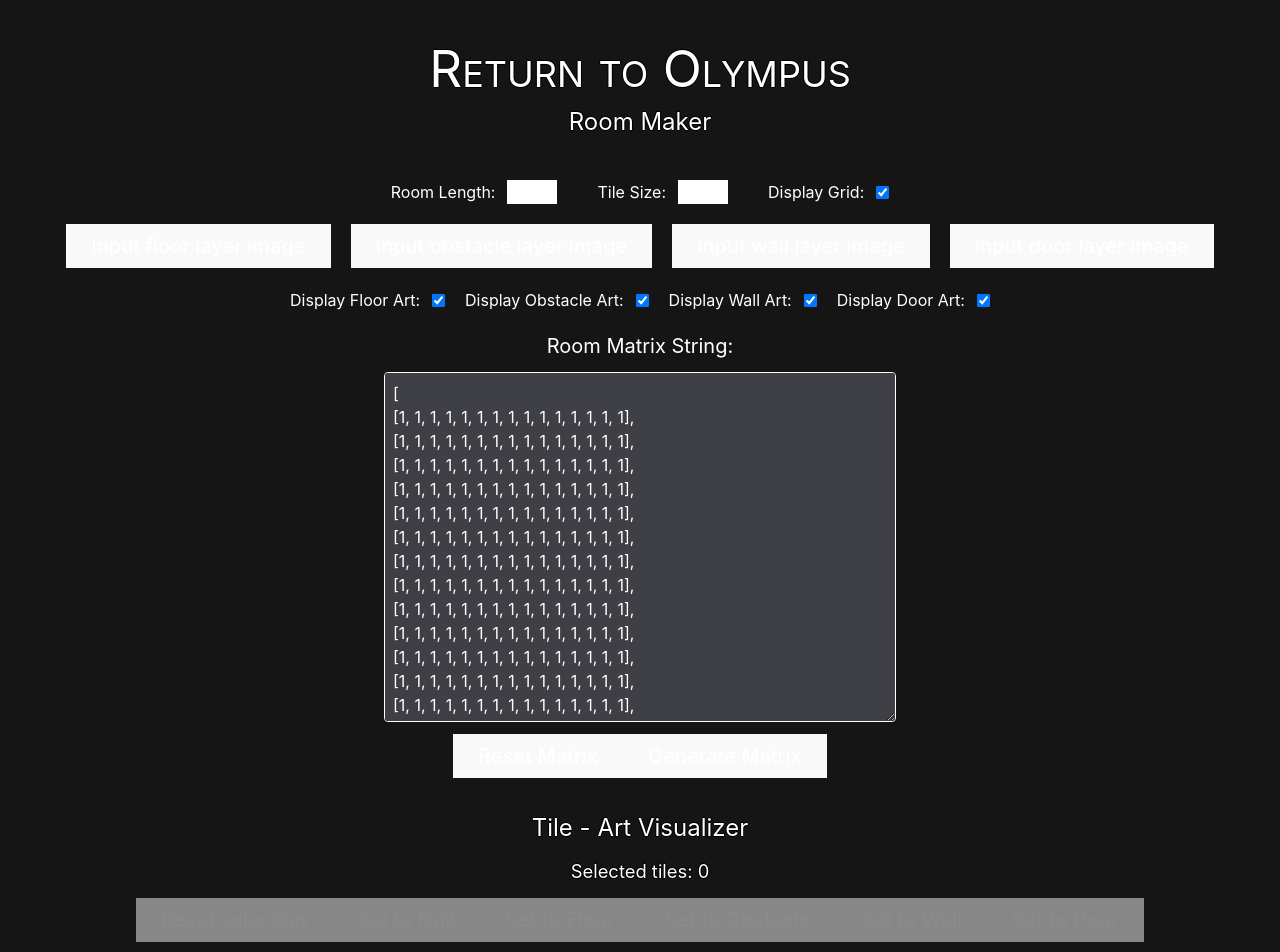
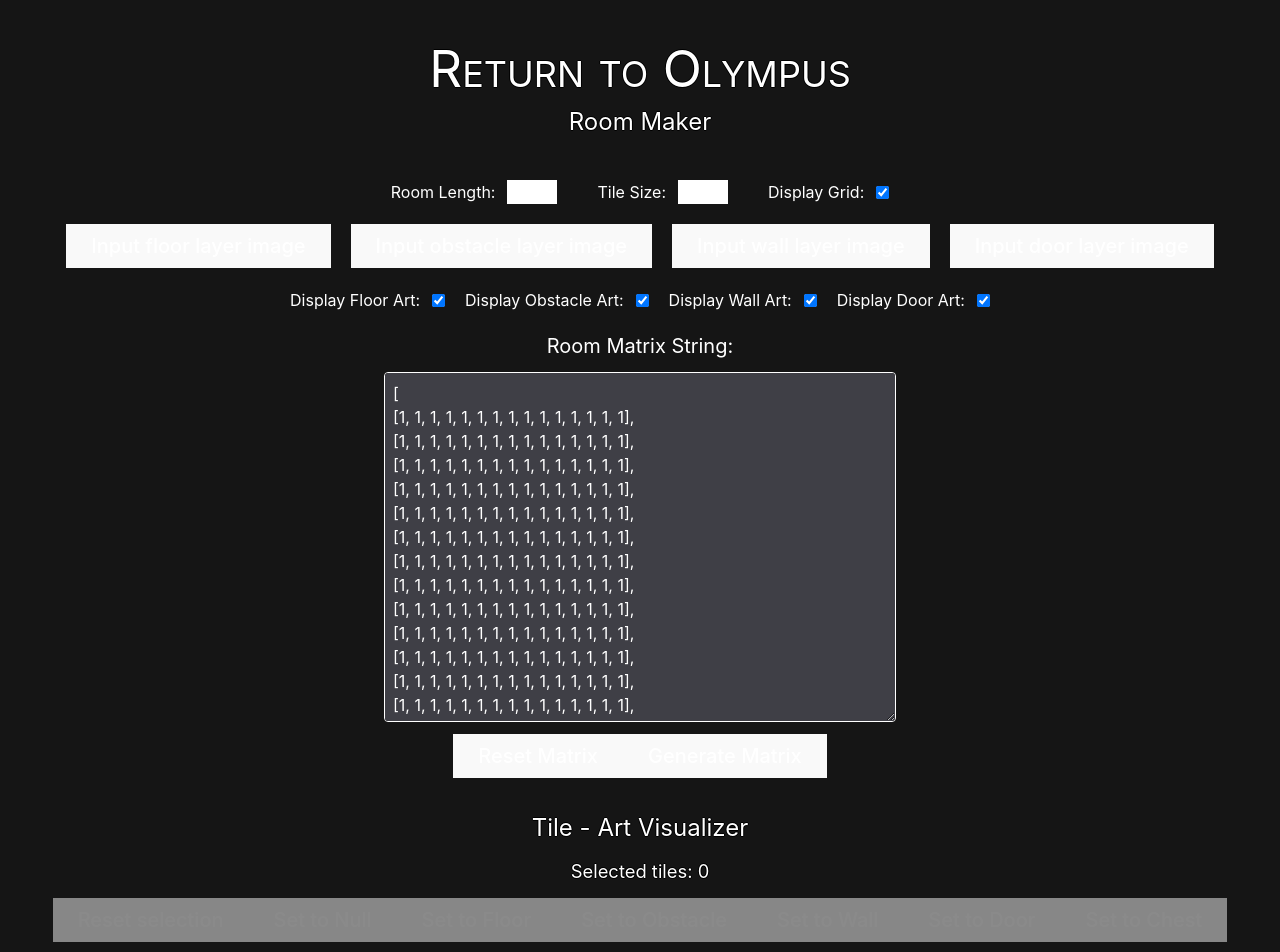
Before and after one commit to codetrifecta/rto-room-maker, a React (Vite) app: page / in a window 1280 px wide. Shown: the top 952 px of the page. Built offline with nearby package versions, Linux system fonts and the light colour scheme; a web font is replaced by a local one.

Commit message:
Implement chest tile

```diff
--- a/src/App.tsx
+++ b/src/App.tsx
@@ -94,6 +94,9 @@ function App() {
             break;
           case TILE_TYPE.DOOR:
             roomMatrixString += TILE_TYPE.DOOR;
+            break;
+          case TILE_TYPE.CHEST:
+            roomMatrixString += TILE_TYPE.CHEST;
             break;
           default:
             roomMatrixString += TILE_TYPE.FLOOR;
--- a/src/Room.tsx
+++ b/src/Room.tsx
@@ -169,6 +169,12 @@ export const Room: FC = () => {
         >
           Set to Door
         </button>
+        <button
+          disabled={selectedTiles.length === 0}
+          onClick={() => onSetTileType(TILE_TYPE.CHEST)}
+        >
+          Set to Chest
+        </button>
       </div>
 
       <div
@@ -278,6 +284,7 @@ const Tile: FC<{
           'border-yellow-300': tileType === TILE_TYPE.OBSTACLE,
           'border-red-600': tileType === TILE_TYPE.WALL,
           'border-green-600': tileType === TILE_TYPE.DOOR,
+          'border-pink-300': tileType === TILE_TYPE.CHEST,
         })}
       >
         <div
--- a/src/constants.ts
+++ b/src/constants.ts
@@ -7,6 +7,7 @@ export enum TILE_TYPE {
   OBSTACLE = 2,
   WALL = 3,
   DOOR = 4,
+  CHEST = 5,
 }
 
 export const enum FILE_TYPE {
```
